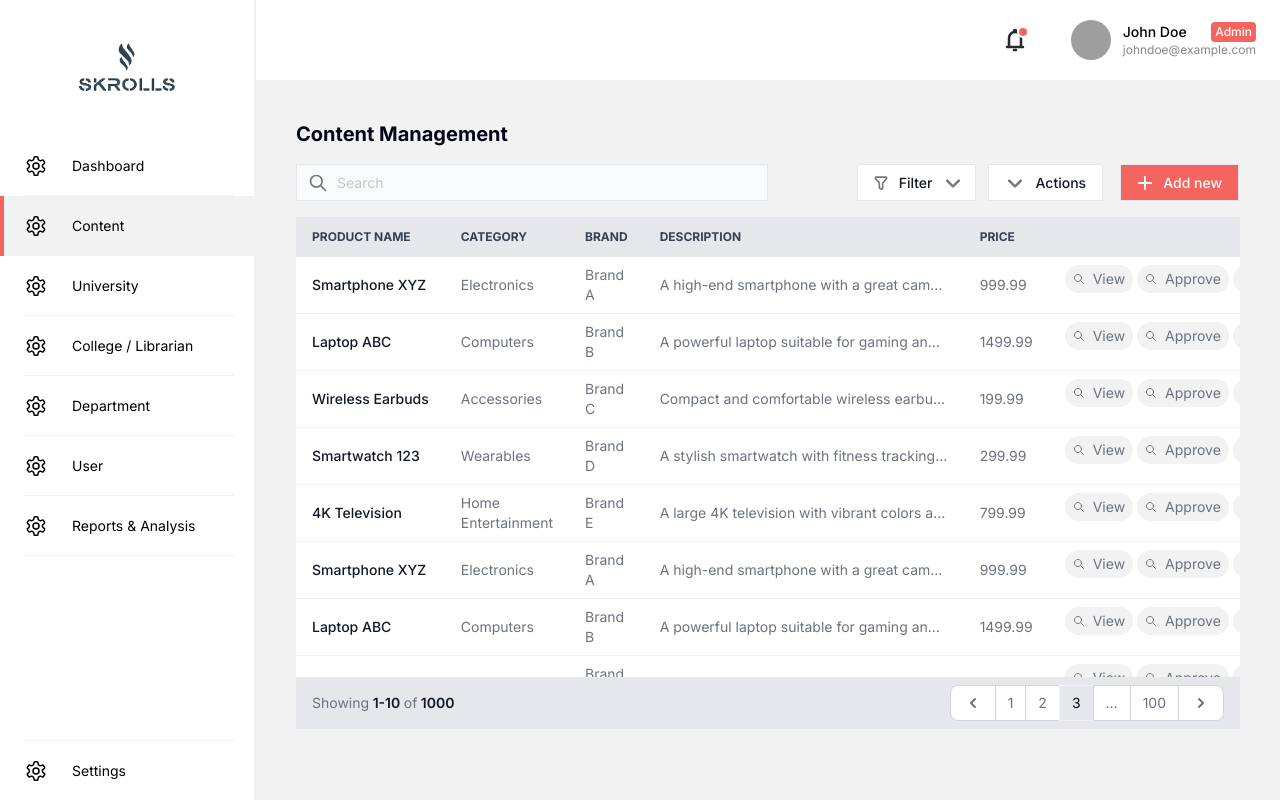
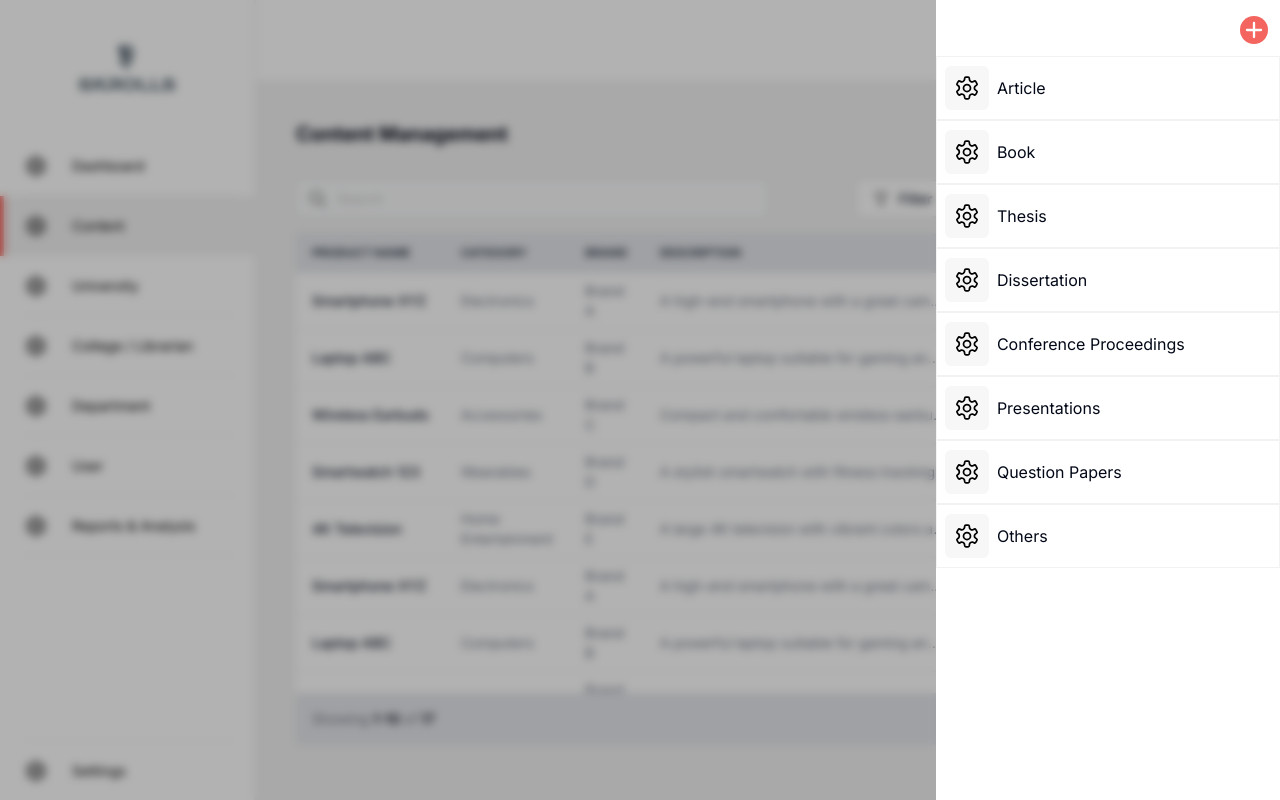
Before and after one commit to Aswin-Koroth/skrolls_knowledgeCommon, a React (Vite) app: page /contents_list in a window 1280 px wide. Built offline with nearby package versions, Linux system fonts and the light colour scheme; grey boxes are pictures that could not be loaded.

Commit message:
made table reusable and other improvemnts

```diff
--- a/src/components/Navpanel/NavpanelItem.jsx
+++ b/src/components/Navpanel/NavpanelItem.jsx
@@ -1,4 +1,4 @@
-import clsx from 'clsx';
+import { cn } from '@/lib/utils';
 import { Link } from 'react-router-dom';
 
 const NavpanelItem = (params) => {
@@ -6,7 +6,7 @@ const NavpanelItem = (params) => {
   return (
     <Link
       to={link}
-      className={clsx(
+      className={cn(
         'h-[60px] w-full cursor-pointer select-none border-l-4 hover:bg-text-fade',
         {
           'border-primary bg-background': isSelected,
@@ -17,7 +17,7 @@ const NavpanelItem = (params) => {
       )}
     >
       <div
-        className={clsx(
+        className={cn(
           'mx-5 flex h-full items-center justify-start gap-6 hover:border-text-fade',
           {
             'border-background': isSelected,
--- a/src/components/Overlays/AddSubmissionPanel/AddSubmissionPanel.jsx
+++ b/src/components/Overlays/AddSubmissionPanel/AddSubmissionPanel.jsx
@@ -3,7 +3,7 @@ import settings_icon from '@/assets/settings.svg';
 import { useModal } from '@/context/ModalContext';
 import useClickOutside from '@/hooks/useClickOutside';
 import { useRef } from 'react';
-import clsx from 'clsx';
+import { cn } from '@/lib/utils';
 
 const AddSubmissionPanel = () => {
   const { isSubmissionPanelOpen, setIsSubmissionPanelOpen } = useModal();
@@ -24,7 +24,7 @@ const AddSubmissionPanel = () => {
 
   return (
     <div
-      className={clsx(
+      className={cn(
         'fixed z-50 flex h-full flex-col overflow-hidden bg-white pt-1 transition-all duration-300',
         {
           'right-0': isSubmissionPanelOpen,
--- a/src/components/Table/Table.jsx
+++ b/src/components/Table/Table.jsx
@@ -1,13 +1,8 @@
-
-import search_icon from '@/assets/search.svg';
-
+import React from 'react';
 import IconButton from './ui/IconButton';
 
-const Table = ({tableData}) => {
-
-
+const Table = ({ columns, data, actions, emptyMessage = 'No Data' }) => {
   return (
-
     <div className="h-[460px] min-h-0 overflow-auto">
       <table className="w-full text-left text-sm text-gray-500 dark:text-gray-400">
         <thead
@@ -15,69 +10,61 @@ const Table = ({tableData}) => {
           className="bg-gray-200 text-xs uppercase text-gray-700 dark:bg-gray-700 dark:text-gray-400"
         >
           <tr>
-              <th scope="col" className="px-4 py-3">
-                Product name
+            {columns.map((column, index) => (
+              <th key={index} scope="col" className="px-4 py-3">
+                {column.header}
               </th>
-              <th scope="col" className="px-4 py-3">
-                Category
-              </th>
-              <th scope="col" className="px-4 py-3">
-                Brand
-              </th>
-              <th scope="col" className="px-4 py-3">
-                Description
-              </th>
-              <th scope="col" className="px-4 py-3">
-                Price
-              </th>
+            ))}
+            {actions && (
               <th scope="col" className="px-4 py-3">
                 <span className="sr-only">Actions</span>
               </th>
+            )}
           </tr>
         </thead>
         <tbody>
-            {tableData.length === 0 ? (
+          {data.length === 0 ? (
             <tr>
-                <td colSpan={6} className="pt-5 text-center">
-                  No Data
+              <td
+                colSpan={columns.length + (actions ? 1 : 0)}
+                className="pt-5 text-center"
+              >
+                {emptyMessage}
               </td>
             </tr>
           ) : (
-              tableData.map((item, index) => (
-                <tr className="border-b dark:border-gray-700" key={index}>
-                  <td className="whitespace-nowrap px-4 py-2 font-medium text-gray-900 dark:text-white">
-                    {item.productName}
+            data.map((item, rowIndex) => (
+              <tr className="border-b dark:border-gray-700" key={rowIndex}>
+                {columns.map((column, colIndex) => (
+                  <td
+                    key={colIndex}
+                    className={`px-4 py-2 ${column.className || ''} ${
+                      column.key === 'productName'
+                        ? 'whitespace-nowrap font-medium text-gray-900 dark:text-white'
+                        : ''
+                    }`}
+                  >
+                    {column.render ? column.render(item) : item[column.key]}
                   </td>
-                  <td className="px-4 py-2">{item.category}</td>
-                  <td className="px-4 py-2">{item.brand}</td>
-                  <td className="max-w-xs truncate px-4 py-2">
-                    {item.description}
+                ))}
+                {actions && (
+                  <td className="h-200px flex items-center justify-end gap-1 px-4 py-2">
+                    {actions.map((action, actionIndex) => (
+                      <IconButton
+                        key={actionIndex}
+                        label={action.label}
+                        onclick={() => action.onClick(item)}
+                        icon={action.icon}
+                      />
+                    ))}
                   </td>
-                  <td className="px-4 py-2">{item.price}</td>
-                  <td className="h-200px flex items-center justify-end gap-1 px-4 py-2">
-                    <IconButton
-                      label="View"
-                      onclick={() => {}}
-                      icon={search_icon}
-                    />
-                    <IconButton
-                      label="Approve"
-                      onclick={() => {}}
-                      icon={search_icon}
-                    />
-                    <IconButton
-                      label="Reject"
-                      onclick={() => {}}
-                      icon={search_icon}
-                    />
-                  </td>
+                )}
               </tr>
             ))
           )}
         </tbody>
       </table>
     </div>
-
   );
 };
 
--- a/src/components/Table/TableNav.jsx
+++ b/src/components/Table/TableNav.jsx
@@ -1,99 +1,117 @@
-const TableNav = () => {
+import React from 'react';
+
+const TableNav = ({
+  currentPage,
+  setCurrentPage,
+  totalItems,
+  itemsPerPage,
+}) => {
+  const totalPages = Math.ceil(totalItems / itemsPerPage);
+  const startItem = (currentPage - 1) * itemsPerPage + 1;
+  const endItem = Math.min(currentPage * itemsPerPage, totalItems);
+
+  const handlePageChange = (newPage) => {
+    if (newPage >= 1 && newPage <= totalPages) {
+      setCurrentPage(newPage);
+    }
+  };
+
+  const renderPageNumbers = () => {
+    let pages = [];
+    for (let i = 1; i <= totalPages; i++) {
+      if (
+        i === 1 ||
+        i === totalPages ||
+        (i >= currentPage - 1 && i <= currentPage + 1)
+      ) {
+        pages.push(
+          <li key={i}>
+            <a
+              href="#"
+              onClick={(e) => {
+                e.preventDefault();
+                handlePageChange(i);
+              }}
+              className={`flex items-center justify-center border border-gray-300 bg-white px-3 py-2 text-sm leading-tight ${
+                i === currentPage
+                  ? 'text-primary-600 bg-primary-50 border-primary-300 hover:bg-primary-100 hover:text-primary-700 z-10'
+                  : 'text-gray-500 hover:bg-gray-100 hover:text-gray-700'
+              } dark:border-gray-700 dark:bg-gray-800 dark:text-gray-400 dark:hover:bg-gray-700 dark:hover:text-white`}
+            >
+              {i}
+            </a>
+          </li>
+        );
+      } else if (pages[pages.length - 1] !== '...') {
+        pages.push('...');
+      }
+    }
+    return pages;
+  };
+
   return (
     <nav
-      class="mt-auto flex flex-col items-start justify-between space-y-3 bg-gray-200 px-4 py-2 md:flex-row md:items-center md:space-y-0"
+      className="mt-auto flex flex-col items-start justify-between space-y-3 bg-gray-200 px-4 py-2 md:flex-row md:items-center md:space-y-0"
       aria-label="Table navigation"
     >
-      <span class="text-sm font-normal text-gray-500 dark:text-gray-400">
+      <span className="text-sm font-normal text-gray-500 dark:text-gray-400">
         Showing
-        <span class="font-semibold text-gray-900 dark:text-white">
-          {' 1-10 '}
+        <span className="font-semibold text-gray-900 dark:text-white">
+          {` ${startItem}-${endItem} `}
         </span>
         of
-        <span class="font-semibold text-gray-900 dark:text-white">
-          {' 1000 '}
+        <span className="font-semibold text-gray-900 dark:text-white">
+          {` ${totalItems} `}
         </span>
       </span>
-      <ul class="inline-flex items-stretch -space-x-px">
+      <ul className="inline-flex items-stretch -space-x-px">
         <li>
           <a
             href="#"
-            class="ml-0 flex h-full items-center justify-center rounded-l-lg border border-gray-300 bg-white px-3 py-1.5 text-gray-500 hover:bg-gray-100 hover:text-gray-700 dark:border-gray-700 dark:bg-gray-800 dark:text-gray-400 dark:hover:bg-gray-700 dark:hover:text-white"
+            onClick={(e) => {
+              e.preventDefault();
+              handlePageChange(currentPage - 1);
+            }}
+            className="ml-0 flex h-full items-center justify-center rounded-l-lg border border-gray-300 bg-white px-3 py-1.5 text-gray-500 hover:bg-gray-100 hover:text-gray-700 dark:border-gray-700 dark:bg-gray-800 dark:text-gray-400 dark:hover:bg-gray-700 dark:hover:text-white"
           >
-            <span class="sr-only">Previous</span>
+            <span className="sr-only">Previous</span>
             <svg
-              class="h-5 w-5"
+              className="h-5 w-5"
               aria-hidden="true"
               fill="currentColor"
-              viewbox="0 0 20 20"
+              viewBox="0 0 20 20"
               xmlns="http://www.w3.org/2000/svg"
             >
               <path
-                fill-rule="evenodd"
+                fillRule="evenodd"
                 d="M12.707 5.293a1 1 0 010 1.414L9.414 10l3.293 3.293a1 1 0 01-1.414 1.414l-4-4a1 1 0 010-1.414l4-4a1 1 0 011.414 0z"
-                clip-rule="evenodd"
+                clipRule="evenodd"
               />
             </svg>
           </a>
         </li>
+        {renderPageNumbers()}
         <li>
           <a
             href="#"
-            class="flex items-center justify-center border border-gray-300 bg-white px-3 py-2 text-sm leading-tight text-gray-500 hover:bg-gray-100 hover:text-gray-700 dark:border-gray-700 dark:bg-gray-800 dark:text-gray-400 dark:hover:bg-gray-700 dark:hover:text-white"
+            onClick={(e) => {
+              e.preventDefault();
+              handlePageChange(currentPage + 1);
+            }}
+            className="flex h-full items-center justify-center rounded-r-lg border border-gray-300 bg-white px-3 py-1.5 leading-tight text-gray-500 hover:bg-gray-100 hover:text-gray-700 dark:border-gray-700 dark:bg-gray-800 dark:text-gray-400 dark:hover:bg-gray-700 dark:hover:text-white"
           >
-            1
-          </a>
-        </li>
-        <li>
-          <a
-            href="#"
-            class="flex items-center justify-center border border-gray-300 bg-white px-3 py-2 text-sm leading-tight text-gray-500 hover:bg-gray-100 hover:text-gray-700 dark:border-gray-700 dark:bg-gray-800 dark:text-gray-400 dark:hover:bg-gray-700 dark:hover:text-white"
-          >
-            2
-          </a>
-        </li>
-        <li>
-          <a
-            href="#"
-            aria-current="page"
-            class="text-primary-600 bg-primary-50 border-primary-300 hover:bg-primary-100 hover:text-primary-700 z-10 flex items-center justify-center border px-3 py-2 text-sm leading-tight dark:border-gray-700 dark:bg-gray-700 dark:text-white"
-          >
-            3
-          </a>
-        </li>
-        <li>
-          <a
-            href="#"
-            class="flex items-center justify-center border border-gray-300 bg-white px-3 py-2 text-sm leading-tight text-gray-500 hover:bg-gray-100 hover:text-gray-700 dark:border-gray-700 dark:bg-gray-800 dark:text-gray-400 dark:hover:bg-gray-700 dark:hover:text-white"
-          >
-            ...
-          </a>
-        </li>
-        <li>
-          <a
-            href="#"
-            class="flex items-center justify-center border border-gray-300 bg-white px-3 py-2 text-sm leading-tight text-gray-500 hover:bg-gray-100 hover:text-gray-700 dark:border-gray-700 dark:bg-gray-800 dark:text-gray-400 dark:hover:bg-gray-700 dark:hover:text-white"
-          >
-            100
-          </a>
-        </li>
-        <li>
-          <a
-            href="#"
-            class="flex h-full items-center justify-center rounded-r-lg border border-gray-300 bg-white px-3 py-1.5 leading-tight text-gray-500 hover:bg-gray-100 hover:text-gray-700 dark:border-gray-700 dark:bg-gray-800 dark:text-gray-400 dark:hover:bg-gray-700 dark:hover:text-white"
-          >
-            <span class="sr-only">Next</span>
+            <span className="sr-only">Next</span>
             <svg
-              class="h-5 w-5"
+              className="h-5 w-5"
               aria-hidden="true"
               fill="currentColor"
-              viewbox="0 0 20 20"
+              viewBox="0 0 20 20"
               xmlns="http://www.w3.org/2000/svg"
             >
               <path
-                fill-rule="evenodd"
+                fillRule="evenodd"
                 d="M7.293 14.707a1 1 0 010-1.414L10.586 10 7.293 6.707a1 1 0 011.414-1.414l4 4a1 1 0 010 1.414l-4 4a1 1 0 01-1.414 0z"
-                clip-rule="evenodd"
+                clipRule="evenodd"
               />
             </svg>
           </a>
--- a/src/components/Table/ui/DropDownButton.jsx
+++ b/src/components/Table/ui/DropDownButton.jsx
@@ -1,4 +1,4 @@
-import clsx from 'clsx';
+import { cn } from '@/lib/utils';
 
 const DropdownButton = ({
   onClick,
@@ -11,7 +11,7 @@ const DropdownButton = ({
     <button
       onClick={onClick}
       data-dropdown-toggle={dropdownId}
-      className={clsx(
+      className={cn(
         'flex h-[37px] w-full items-center justify-center border px-4 py-1 text-sm font-medium',
         'focus:z-10 focus:outline-none focus:ring-2 focus:ring-gray-300',
         'md:w-auto',
--- a/src/components/Table/ui/IconButton.jsx
+++ b/src/components/Table/ui/IconButton.jsx
@@ -1,6 +1,9 @@
 const IconButton = ({ label, icon, onclick }) => {
   return (
-    <div className="flex w-max cursor-pointer items-center gap-2 rounded-full bg-background px-2 py-1 hover:bg-background-mut">
+    <div
+      onClick={onclick}
+      className="flex w-max cursor-pointer select-none items-center gap-2 rounded-full bg-background px-2 py-1 hover:bg-background-mut hover:text-black"
+    >
       <img src={icon} alt="" className="h-3 w-3" />
       <span>{label}</span>
     </div>
--- a/src/context/ModalContext.jsx
+++ b/src/context/ModalContext.jsx
@@ -3,7 +3,7 @@ import { createContext, useState, useContext } from 'react';
 const ModalContext = createContext();
 
 export function ModalProvider({ children }) {
-  const [isSubmissionPanelOpen, setIsSubmissionPanelOpen] = useState(false);
+  const [isSubmissionPanelOpen, setIsSubmissionPanelOpen] = useState(true);
 
   return (
     <ModalContext.Provider
@@ -11,7 +11,7 @@ export function ModalProvider({ children }) {
     >
       {children}
       {isSubmissionPanelOpen && (
-        <div className="fixed inset-0 z-40 bg-black bg-opacity-50 backdrop-blur-sm"></div>
+        <div className="fixed inset-0 z-40 bg-black bg-opacity-30 backdrop-blur-sm"></div>
       )}
     </ModalContext.Provider>
   );
--- a/src/pages/Admin/AdminContent.jsx
+++ b/src/pages/Admin/AdminContent.jsx
@@ -1,25 +1,102 @@
+import React, { useState, useCallback, useMemo } from 'react';
 import { products } from '@/data/constants';
 import { TableNav, TableToolbar, Table } from '@/components/Table';
-import { useState } from 'react';
+import search_icon from '@/assets/search.svg';
+import approve_icon from '@/assets/search.svg';
+import reject_icon from '@/assets/search.svg';
+import { useModal } from '@/context/ModalContext';
 
 const AdminContent = () => {
   const [tableData, setTableData] = useState(products);
+  const [currentPage, setCurrentPage] = useState(1);
+  const itemsPerPage = 10;
+  const { setIsSubmissionPanelOpen } = useModal();
+
+  const columns = useMemo(
+    () => [
+      { header: 'Product name', key: 'productName' },
+      { header: 'Category', key: 'category' },
+      { header: 'Brand', key: 'brand' },
+      {
+        header: 'Description',
+        key: 'description',
+        className: 'max-w-xs truncate',
+        render: (item) => item.description,
+      },
+      {
+        header: 'Price',
+        key: 'price',
+        render: (item) => `$${item.price.toFixed(2)}`,
+      },
+    ],
+    []
+  );
+
+  const handleView = useCallback((item) => {
+    console.log('Viewing item:', item);
+  }, []);
+
+  const handleApprove = useCallback((item) => {
+    console.log('Approving item:', item);
+  }, []);
+
+  const handleReject = useCallback((item) => {
+    console.log('Rejecting item:', item);
+  }, []);
+
+  const actions = useMemo(
+    () => [
+      { label: 'View', onClick: handleView, icon: search_icon },
+      { label: 'Approve', onClick: handleApprove, icon: approve_icon },
+      { label: 'Reject', onClick: handleReject, icon: reject_icon },
+    ],
+    [handleView, handleApprove, handleReject]
+  );
+
+  const setTableDataCallback = useCallback((newData) => {
+    setTableData(newData);
+    setCurrentPage(1); // Reset to first page when data changes
+  }, []);
+
+  const handleAddNew = useCallback(() => {
+    setIsSubmissionPanelOpen(true);
+  }, [setIsSubmissionPanelOpen]);
+
+  const paginatedData = useMemo(() => {
+    const startIndex = (currentPage - 1) * itemsPerPage;
+    return tableData.slice(startIndex, startIndex + itemsPerPage);
+  }, [tableData, currentPage, itemsPerPage]);
 
   return (
-    <>
     <section className="flex h-[calc(100%-80px)] flex-col p-10 pb-2 max-sm:p-5 max-[375px]:p-2">
-        <div className="text-xl font-bold">Content Management</div>
+      <h1 className="mb-4 text-xl font-bold">Content Management</h1>
       <div className="flex min-h-0 flex-col overflow-hidden bg-white dark:bg-gray-800">
         <TableToolbar
           data={products}
-            setTableData={setTableData}
-            action={() => {}}
+          setTableData={setTableDataCallback}
+          searchFields={[
+            'productName',
+            'category',
+            'brand',
+            'description',
+            'price',
+          ]}
+          onAddNew={handleAddNew}
         />
-          <Table tableData={tableData} />
-          <TableNav />
+        <Table
+          columns={columns}
+          data={paginatedData}
+          actions={actions}
+          emptyMessage="No products found"
+        />
+        <TableNav
+          currentPage={currentPage}
+          setCurrentPage={setCurrentPage}
+          totalItems={tableData.length}
+          itemsPerPage={itemsPerPage}
+        />
       </div>
     </section>
-    </>
   );
 };
 
```
Also changed, not shown: src/components/Table/TableToolbar.jsx (+20 -33 lines), 1 other file (tests, documents, lock files or other folders). Lines whose indentation alone changed are shown as unchanged.
